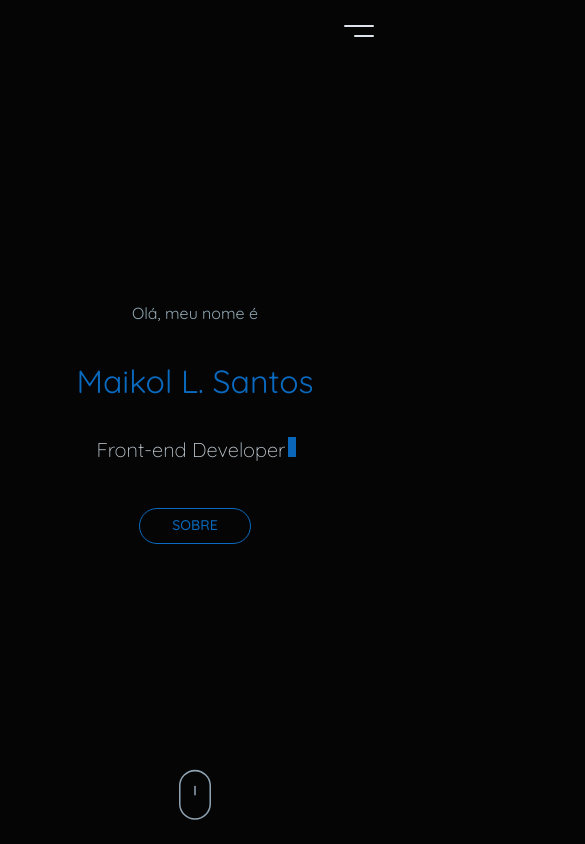
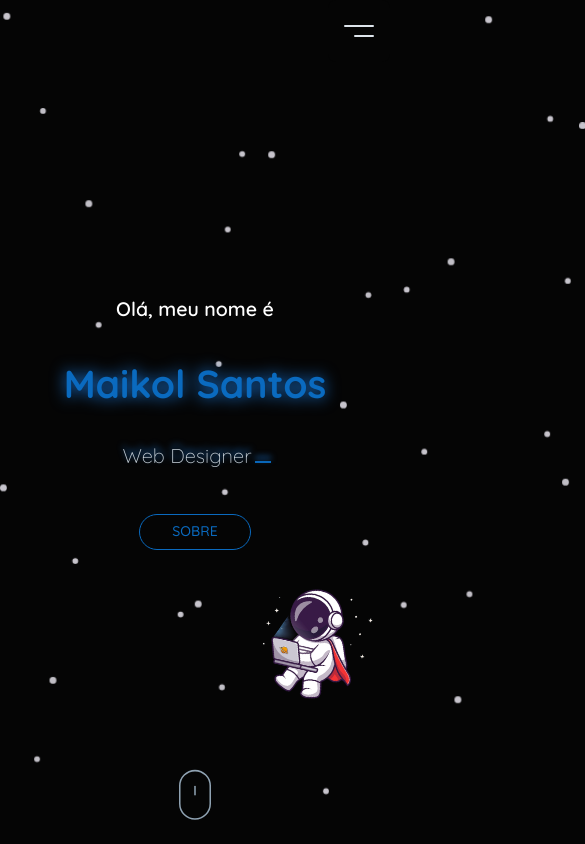
Before and after one commit to MaikolSantos/MaikolSantos, a React (Vite) app: page / in a window 390 px wide. Shown: the top 844 px of the page, 585 px wide, since content can reach past the window. Built offline with nearby package versions, Linux system fonts and the light colour scheme.

Commit message:
fix: update hero

```diff
--- /dev/null
+++ b/src/components/Stars/index.tsx
@@ -0,0 +1,98 @@
+import React from "react";
+import { Container } from "./styles";
+
+const Stars = () => {
+  return (
+    <Container x="0px" y="0px" viewBox="0 0 1692 988">
+      <circle fill="#E9E6EF" cx="318" cy="224" r="4" />
+      <circle fill="#E9E6EF" cx="528" cy="380" r="4" />
+      <circle fill="#E9E6EF" cx="662" cy="638" r="4" />
+      <circle fill="#E9E6EF" cx="908" cy="642" r="4" />
+      <circle fill="#E9E6EF" cx="1184" cy="746" r="4" />
+      <circle fill="#E9E6EF" cx="1160" cy="525" r="4" />
+      <circle fill="#E9E6EF" cx="1188" cy="316" r="4" />
+      <circle fill="#E9E6EF" cx="1436" cy="168" r="4" />
+      <circle fill="#E9E6EF" cx="1432" cy="470" r="4" />
+      <circle fill="#E9E6EF" cx="1604" cy="698" r="4" />
+      <circle fill="#E9E6EF" cx="1428" cy="828" r="4" />
+      <circle fill="#E9E6EF" cx="1680" cy="954" r="4" />
+      <circle fill="#E9E6EF" cx="1636" cy="376" r="4" />
+      <circle fill="#E9E6EF" cx="1688" cy="70" r="4" />
+      <circle fill="#E9E6EF" cx="1294" cy="62" r="4" />
+      <circle fill="#E9E6EF" cx="930" cy="858" r="4" />
+      <circle fill="#E9E6EF" cx="104" cy="312" r="4" />
+      <circle fill="#E9E6EF" cx="8" cy="62" r="4" />
+      <circle fill="#E9E6EF" cx="292" cy="44" r="4" />
+      <circle fill="#E9E6EF" cx="572" cy="66" r="4" />
+      <circle fill="#E9E6EF" cx="682" cy="190" r="4" />
+      <circle fill="#E9E6EF" cx="930" cy="58" r="4" />
+      <circle fill="#E9E6EF" cx="926" cy="232" r="4" />
+      <circle fill="#E9E6EF" cx="832" cy="418" r="4" />
+      <circle fill="#E9E6EF" cx="402" cy="517" r="4" />
+      <circle fill="#E9E6EF" cx="4" cy="614" r="4" />
+      <circle fill="#E9E6EF" cx="232" cy="750" r="4" />
+      <circle fill="#E9E6EF" cx="536" cy="862" r="4" />
+      <circle fill="#E9E6EF" cx="62" cy="870" r="4" />
+      <circle fill="#E9E6EF" cx="1219.4" cy="830.1" r="3.4" />
+      <circle fill="#E9E6EF" cx="1039.2" cy="696.2" r="3.4" />
+      <circle fill="#E9E6EF" cx="924.1" cy="474.7" r="3.4" />
+      <circle fill="#E9E6EF" cx="713" cy="471.2" r="3.4" />
+      <circle fill="#E9E6EF" cx="476.1" cy="382" r="3.4" />
+      <circle fill="#E9E6EF" cx="496.7" cy="571.7" r="3.4" />
+      <circle fill="#E9E6EF" cx="472.6" cy="751.1" r="3.4" />
+      <circle fill="#E9E6EF" cx="259.8" cy="878.1" r="3.4" />
+      <circle fill="#E9E6EF" cx="263.2" cy="618.9" r="3.4" />
+      <circle fill="#E9E6EF" cx="115.5" cy="423.2" r="3.4" />
+      <circle fill="#E9E6EF" cx="266.6" cy="311.6" r="3.4" />
+      <circle fill="#E9E6EF" cx="50.3" cy="203.4" r="3.4" />
+      <circle fill="#E9E6EF" cx="88.1" cy="699.6" r="3.4" />
+      <circle fill="#E9E6EF" cx="43.4" cy="962.2" r="3.4" />
+      <circle fill="#E9E6EF" cx="381.6" cy="969.1" r="3.4" />
+      <circle fill="#E9E6EF" cx="694.1" cy="285.8" r="3.4" />
+      <circle fill="#E9E6EF" cx="1403.1" cy="754.5" r="3.4" />
+      <circle fill="#E9E6EF" cx="1485.5" cy="969.1" r="3.4" />
+      <circle fill="#E9E6EF" cx="1241.7" cy="984.6" r="3.4" />
+      <circle fill="#E9E6EF" cx="1001.4" cy="965.7" r="3.4" />
+      <circle fill="#E9E6EF" cx="907" cy="859.2" r="3.4" />
+      <circle fill="#E9E6EF" cx="694.1" cy="972.5" r="3.4" />
+      <circle fill="#E9E6EF" cx="697.5" cy="823.2" r="3.4" />
+      <circle fill="#E9E6EF" cx="778.2" cy="663.5" r="3.4" />
+      <circle fill="#E9E6EF" cx="1147.3" cy="578.5" r="3.4" />
+      <circle fill="#E9E6EF" cx="1489" cy="495.3" r="3.4" />
+      <circle fill="#E9E6EF" cx="1293.2" cy="378.5" r="3.4" />
+      <circle fill="#E9E6EF" cx="1032.3" cy="282.4" r="3.4" />
+      <circle fill="#E9E6EF" cx="1439.2" cy="275.5" r="3.4" />
+      <circle fill="#E9E6EF" cx="1387.4" cy="630.1" r="3.4" />
+      <circle fill="#E9E6EF" cx="1207.2" cy="496.1" r="3.4" />
+      <circle fill="#E9E6EF" cx="1092.1" cy="274.7" r="3.4" />
+      <circle fill="#E9E6EF" cx="881" cy="271.2" r="3.4" />
+      <circle fill="#E9E6EF" cx="644.1" cy="182" r="3.4" />
+      <circle fill="#E9E6EF" cx="664.7" cy="371.7" r="3.4" />
+      <circle fill="#E9E6EF" cx="640.6" cy="551.1" r="3.4" />
+      <circle fill="#E9E6EF" cx="427.8" cy="678.1" r="3.4" />
+      <circle fill="#E9E6EF" cx="431.2" cy="418.9" r="3.4" />
+      <circle fill="#E9E6EF" cx="283.5" cy="223.2" r="3.4" />
+      <circle fill="#E9E6EF" cx="434.6" cy="111.6" r="3.4" />
+      <circle fill="#E9E6EF" cx="218.3" cy="3.4" r="3.4" />
+      <circle fill="#E9E6EF" cx="256.1" cy="499.6" r="3.4" />
+      <circle fill="#E9E6EF" cx="211.4" cy="762.2" r="3.4" />
+      <circle fill="#E9E6EF" cx="549.6" cy="769.1" r="3.4" />
+      <circle fill="#E9E6EF" cx="862.1" cy="85.8" r="3.4" />
+      <circle fill="#E9E6EF" cx="1571.1" cy="554.5" r="3.4" />
+      <circle fill="#E9E6EF" cx="1653.5" cy="769.1" r="3.4" />
+      <circle fill="#E9E6EF" cx="1409.7" cy="784.6" r="3.4" />
+      <circle fill="#E9E6EF" cx="1169.4" cy="765.7" r="3.4" />
+      <circle fill="#E9E6EF" cx="1075" cy="659.2" r="3.4" />
+      <circle fill="#E9E6EF" cx="862.1" cy="772.5" r="3.4" />
+      <circle fill="#E9E6EF" cx="865.5" cy="623.2" r="3.4" />
+      <circle fill="#E9E6EF" cx="946.2" cy="463.5" r="3.4" />
+      <circle fill="#E9E6EF" cx="1315.3" cy="378.5" r="3.4" />
+      <circle fill="#E9E6EF" cx="1657" cy="295.3" r="3.4" />
+      <circle fill="#E9E6EF" cx="1461.2" cy="178.5" r="3.4" />
+      <circle fill="#E9E6EF" cx="1200.3" cy="82.4" r="3.4" />
+      <circle fill="#E9E6EF" cx="1607.2" cy="75.5" r="3.4" />
+    </Container>
+  );
+};
+
+export default Stars;
--- /dev/null
+++ b/src/components/Stars/styles.ts
@@ -0,0 +1,41 @@
+import styled from "styled-components";
+
+const numbers = [
+  2, 3, 5, 7, 11, 13, 17, 19, 23, 29, 31, 37, 41, 43, 47, 53, 59, 61, 67, 71, 73, 79, 83, 89, 97
+];
+
+export const Container = styled.svg`
+  position: absolute;
+  top: 0;
+  left: 0;
+  height: 100vh;
+
+  @keyframes star {
+    0% {
+      opacity: 0;
+      transform: translateY(0px);
+    }
+    50% {
+      opacity: 1;
+    }
+    100% {
+      opacity: 0;
+      transform: translateY(-100px);
+
+    }
+  }
+
+  > circle {
+    animation: star 15s linear infinite;
+
+    ${numbers
+      .map(
+        (number, index) => `
+      &:nth-child(${number}) {
+        animation: star 10s ease-in-out infinite;
+      }
+    `
+      )
+      .join("")}
+  }
+`;
--- a/src/main.tsx
+++ b/src/main.tsx
@@ -4,6 +4,7 @@ import { BrowserRouter } from "react-router-dom";
 import App from "./App";
 import MenuProvider from "./contexts/MenuContext";
 import WorksProvider from "./contexts/WorksContext";
+import Stars from "./components/Stars";
 
 ReactDOM.createRoot(document.getElementById("root") as HTMLElement).render(
   <React.StrictMode>
@@ -11,6 +12,7 @@ ReactDOM.createRoot(document.getElementById("root") as HTMLElement).render(
       <MenuProvider>
         <WorksProvider>
           <App />
+          <Stars />
         </WorksProvider>
       </MenuProvider>
     </BrowserRouter>
--- a/src/pages/components/Sections/Hero/index.tsx
+++ b/src/pages/components/Sections/Hero/index.tsx
@@ -5,19 +5,18 @@ import Mouse from "../../../../components/Mouse";
 import { Container } from "./styles";
 import { CursorStyled } from "../../../../styles/CursorStyled";
 import { LinkScrollStyled } from "../../../../styles/LinkScrollStyled";
+import astronaut from "../../../../assets/images/astronaut.png";
 
 const Hero = () => {
   const [text] = useTypewriter({
-    words: [
-      "Front-end Developer",
-    ],
+    words: ["Front-end Developer", "Web Designer", "UI & UX Designer"],
     loop: true,
   });
 
   return (
     <Container id="hero">
       <p>Olá, meu nome é</p>
-      <h1>Maikol L. Santos</h1>
+      <h1>Maikol Santos</h1>
       <strong>
         {text}
         <Cursor
@@ -36,6 +35,8 @@ const Hero = () => {
         Sobre
       </LinkScrollStyled>
       <Mouse />
+
+      <img src={astronaut} alt="Astronaut" />
     </Container>
   );
 };
--- a/src/pages/components/Sections/Hero/styles.ts
+++ b/src/pages/components/Sections/Hero/styles.ts
@@ -6,28 +6,52 @@ export const Container = styled(ContainerSections)`
   position: relative;
   text-align: center;
   height: 100%;
+  z-index: 1;
 
   p {
-    font-weight: var(--weight-regular);
-    font-size: 1rem;
-    color: var(--color-grey-100);
+    font-weight: var(--weight-semibold);
+    font-size: clamp(1rem, 5vw, 2.5rem);
+    color: var(--color-white);
   }
 
   h1 {
-    font-weight: var(--weight-regular);
-    font-size: 2rem;
+    font-weight: var(--weight-bold);
+    font-size: clamp(2rem, 10vw, 6rem);
     color: var(--color-brand-100);
+    filter: drop-shadow(0rem 0rem 0.5rem #197de5);
   }
 
   strong {
     display: flex;
     align-items: flex-end;
     font-weight: var(--weight-light);
-    font-size: 1.25rem;
+    font-size: clamp(1.25rem, 5vw, 2rem);
     line-height: 1;
+    filter: drop-shadow(0rem -0.25rem 0.2rem #197de5);
   }
 
   a {
     margin-top: 1rem;
   }
+
+  @keyframes astronaut {
+    to {
+      transform: scaleX(-1) translateY(-100px) rotate(-20deg);
+    }
+  }
+
+  img {
+    transform: scaleX(-1);
+    position: absolute;
+    animation: astronaut 10s linear infinite alternate;
+    max-width: 150px;
+    bottom: 60px;
+    right: 0px;
+
+    @media (min-width: 600px) {
+      max-width: 250px;
+      bottom: 60px;
+      right: -50px;
+    }
+  }
 `;
--- a/src/styles/CursorStyled.ts
+++ b/src/styles/CursorStyled.ts
@@ -3,6 +3,6 @@ import styled from "styled-components";
 export const CursorStyled = styled.div`
   display: inline-block;
   background: var(--color-brand-100);
-  height: 1.25rem;
-  width: 0.5rem;
+  height: 2px;
+  width: 1rem;
 `;
```
Also changed, not shown: src/assets/images/astronaut.png (added).
